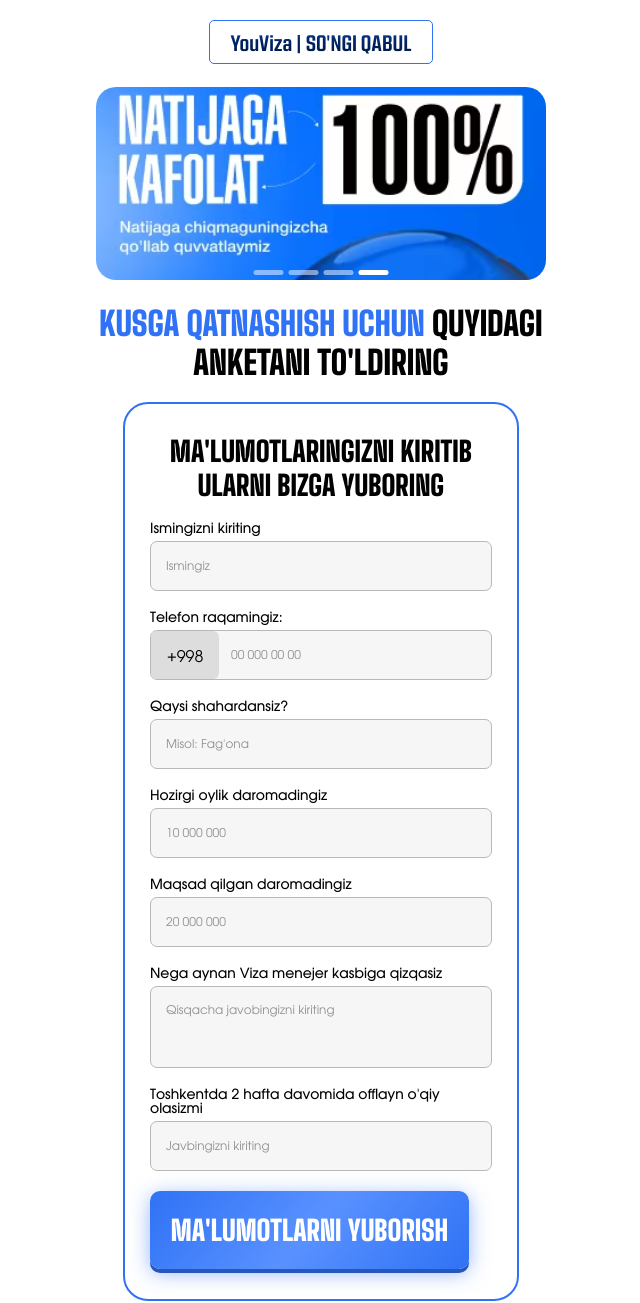
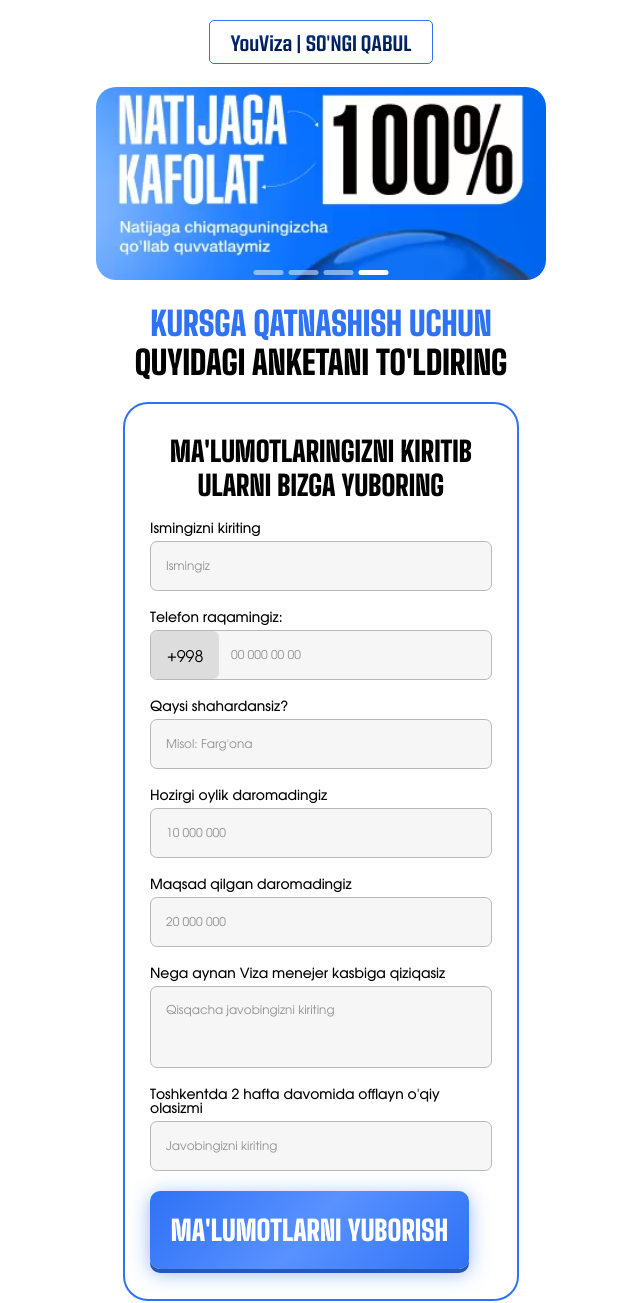
Before and after one commit to ezozbek36/visa-course, a website built with Vite: page anketa.hbs in a window 1280 px wide. Shown: the top 1303 px of the page, without its empty margins (319-959 px from the left). Built offline with nearby package versions, Linux system fonts and the light colour scheme.

Commit message:
fix: Corrected several typos in Uzbek text fields and labels.

```diff
--- a/src/anketa.hbs
+++ b/src/anketa.hbs
@@ -2,7 +2,7 @@
 
 <section class='form-intro'>
 	<h1 class='form-intro__title'>
-		<span class='form-intro__title-highlight'>kusga qatnashish uchun</span> quyidagi anketani to'ldiring
+		<span class='form-intro__title-highlight'>kursga qatnashish uchun</span> quyidagi anketani to'ldiring
 	</h1>
 </section>
 
@@ -45,7 +45,7 @@
 					id='city'
 					name='city'
 					class='form__input'
-					placeholder="Misol: Fag'ona"
+					placeholder="Misol: Farg'ona"
 					required
 				/>
 			</div>
@@ -75,7 +75,7 @@
 			</div>
 
 			<div class='form__group'>
-				<label for='motivation' class='form__label'>Nega aynan Viza menejer kasbiga qizqasiz</label>
+				<label for='motivation' class='form__label'>Nega aynan Viza menejer kasbiga qiziqasiz</label>
 				<textarea
 					id='motivation'
 					name='motivation'
@@ -92,7 +92,7 @@
 					id='offline-study'
 					name='offline_study'
 					class='form__input'
-					placeholder='Javbingizni kiriting'
+					placeholder='Javobingizni kiriting'
 					required
 				/>
 			</div>
```
